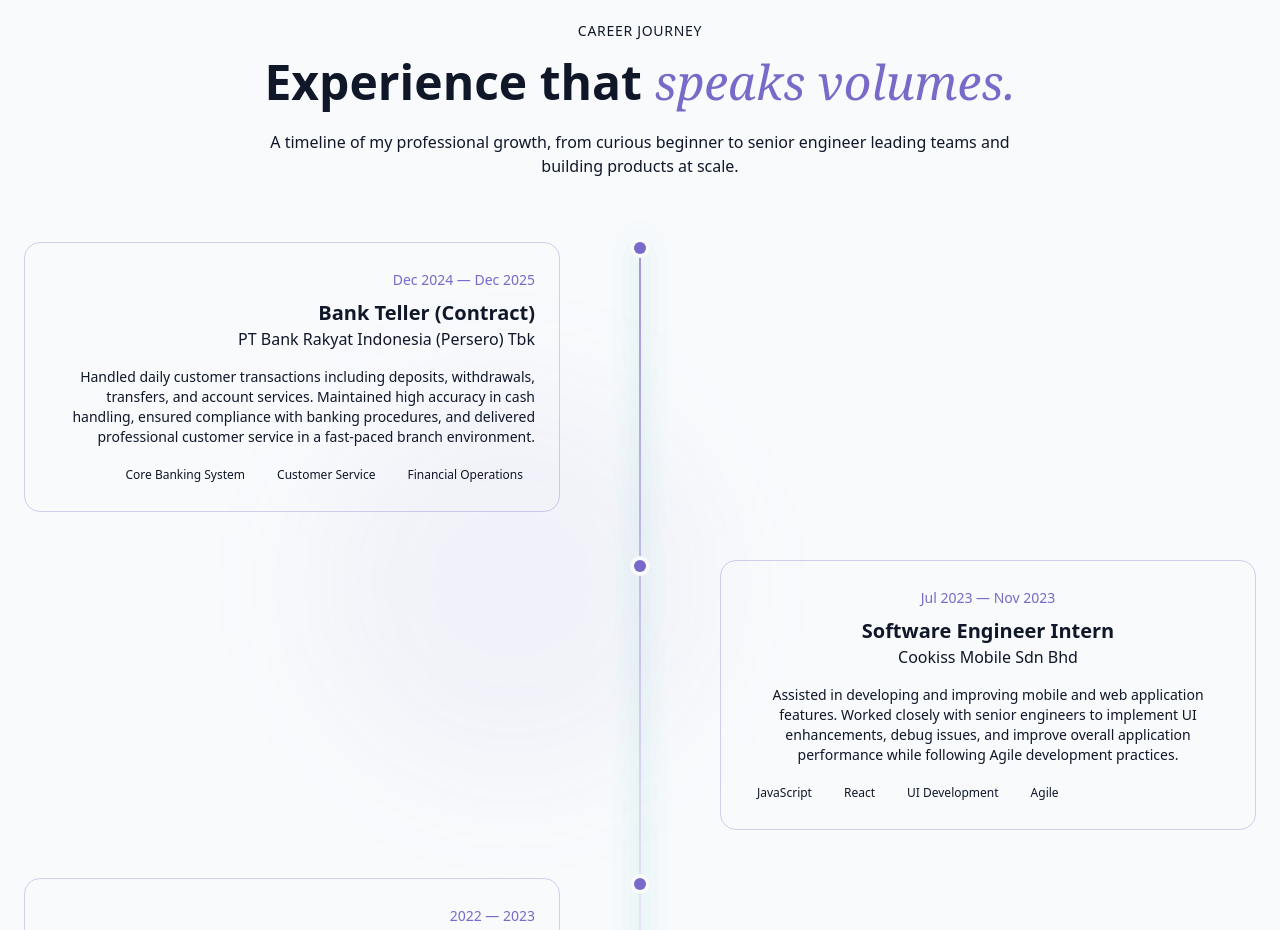
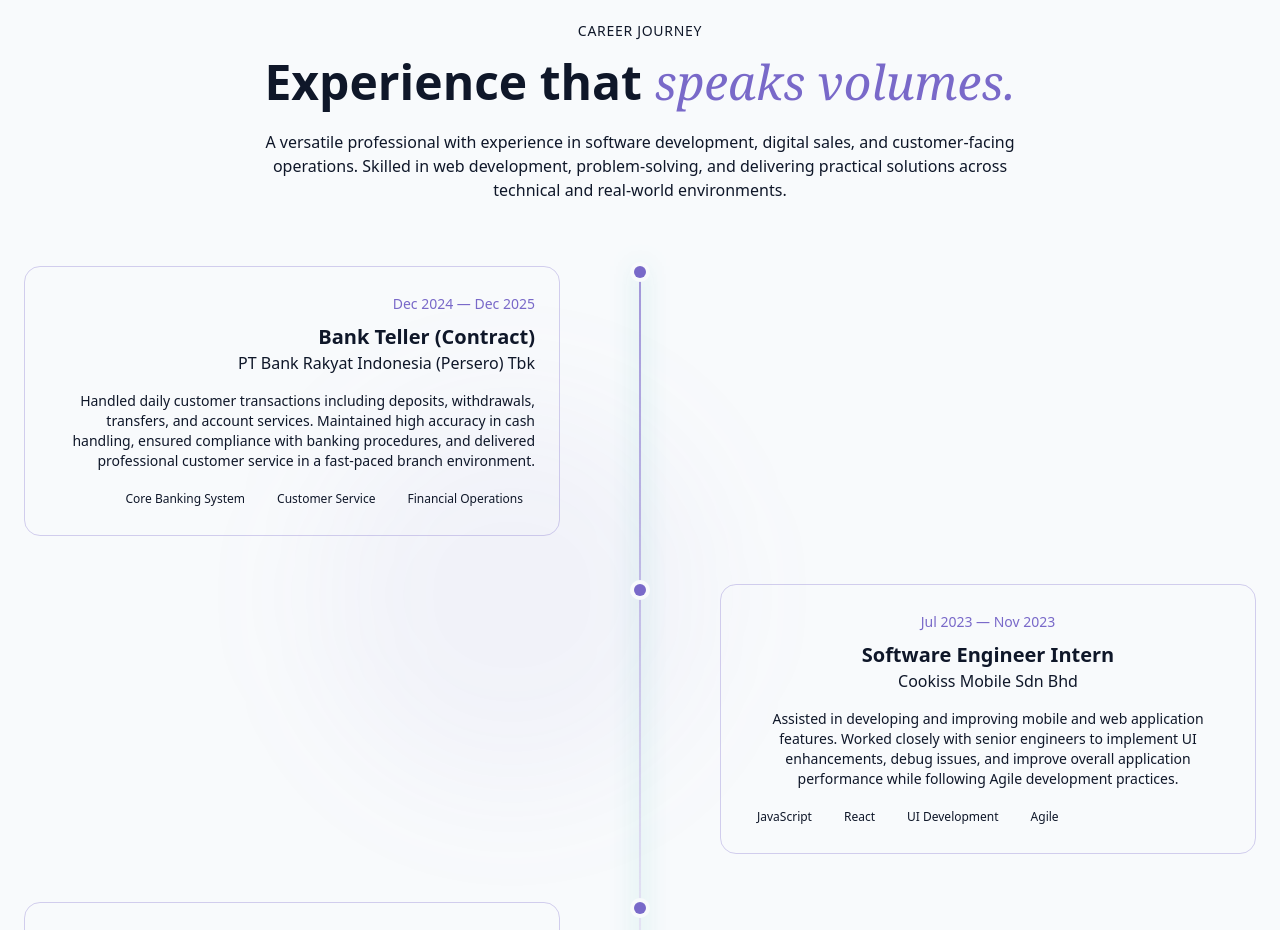
Before and after one commit to MisterFantasticz/andy-portfolio, a React (Vite) app: page / in a window 1280 px wide. Shown: the part 3980-4910 px from the top of the page. Built offline with nearby package versions, Linux system fonts and the light colour scheme.

Commit message:
adjusting experience description

```diff
--- a/src/components/Experience.jsx
+++ b/src/components/Experience.jsx
@@ -62,8 +62,10 @@
           <p
             className="text-muted-foreground
            animate-fade-in animation-delay-200">
-            A timeline of my professional growth, from curious beginner to
-            senior engineer leading teams and building products at scale.
+            A versatile professional with experience in software development,
+            digital sales, and customer-facing operations. Skilled in web
+            development, problem-solving, and delivering practical solutions
+            across technical and real-world environments.
           </p>
         </div>
 
```
